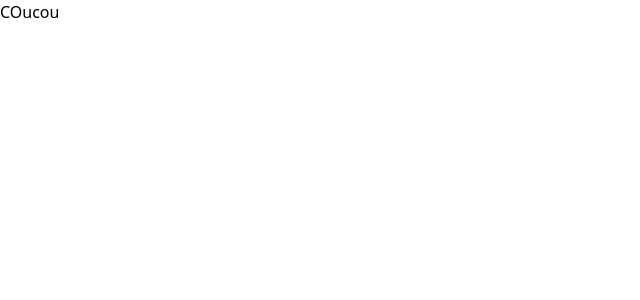
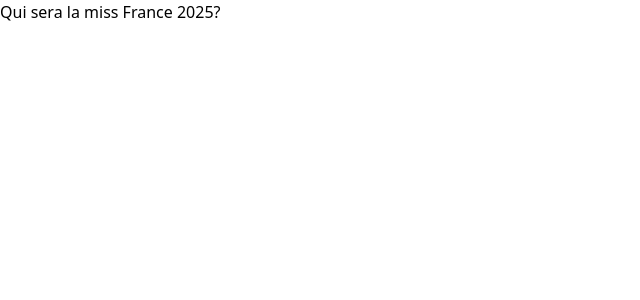
Before and after one commit to QuentinLaurent/quicestquiseramissfrance.app, a React (Vite) app: page / in a window 1280 px wide. Shown: the top 300 px of the page, without its empty margins (0-640 px from the left). Built offline with nearby package versions, Linux system fonts and the light colour scheme.

Commit message:
test post-recieve

```diff
--- a/src/App.tsx
+++ b/src/App.tsx
@@ -3,7 +3,7 @@ import './App.css'
 function App() {
   return (
     <>
-      COucou
+      Qui sera la miss France 2025?
     </>
   )
 }
```
